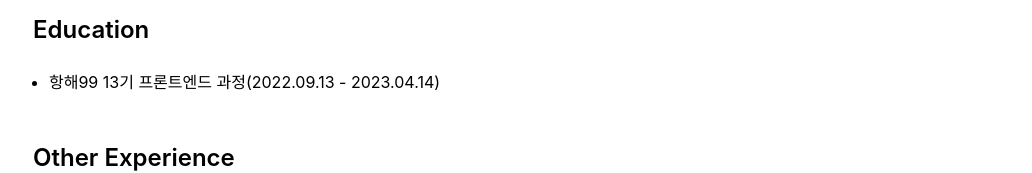
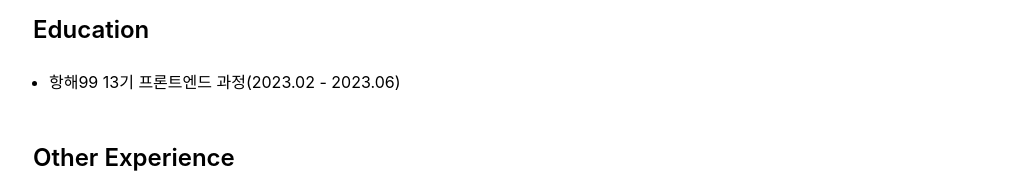
Before and after one commit to parkingbox/Parking-Blog, a Next.js app: page /about in a window 1280 px wide. Shown: the part 606-779 px from the top of the page, without its empty margins (239-1271 px from the left). Built offline with nearby package versions, Linux system fonts and the light colour scheme; a web font is replaced by a local one.

Commit message:
feat: about 날짜 수정

```diff
--- a/src/app/about/page.tsx
+++ b/src/app/about/page.tsx
@@ -63,7 +63,7 @@ function About() {
         <section className="mb-12">
           <h4 className="mb-6 text-2xl font-semibold">Education</h4>
           <ul className="flex list-disc flex-col gap-1 px-4">
-            <li>항해99 13기 프론트엔드 과정(2022.09.13 - 2023.04.14)</li>
+            <li>항해99 13기 프론트엔드 과정(2023.02 - 2023.06)</li>
           </ul>
         </section>
         <section className="mb-12">
```
